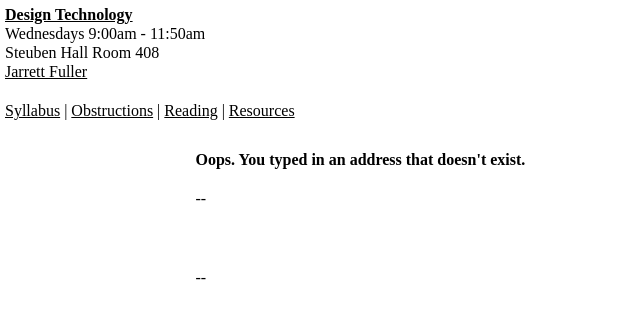
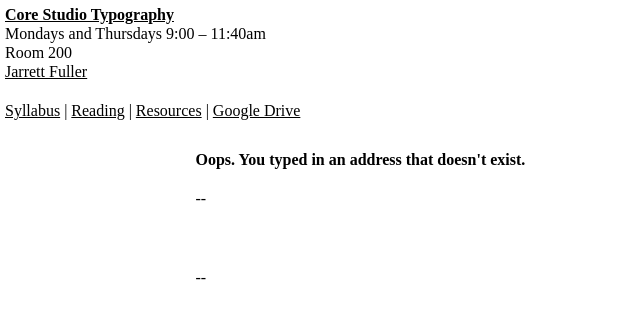
Before and after one commit to jarrettfuller/type, a plain HTML site: page 404.html in a window 1280 px wide. Shown: the whole page, without its empty margins (0-640 px from the left). Drawn offline with Linux system fonts and the light colour scheme.

Commit message:
read me and 404

```diff
--- a/404.html
+++ b/404.html
@@ -1,24 +1,25 @@
 <!DOCTYPE html>
 <html>
     <head>
-    <head>
-    <title>Oops - Design Technology</title>
+    <title>Oops - PUCD 2025 Core Studio Typography</title>
         <meta name="viewport" content="width=device-width">
         <meta charset="UTF-8">
         <link href="styles.css" type="text/css" rel="stylesheet">
-        <link href="https://fonts.googleapis.com/css?family=Archivo" rel="stylesheet">
+<style type="text/css">
 
+
+        </style>
 
     </head>
     <body>
         <header>
-            <h1><a href="index.html">Design Technology</a></h1>
-            <p>Wednesdays 9:00am - 11:50am</p>
-            <p>Steuben Hall Room 408</p>
-            <p><a href="jfuller6@pratt.edu">Jarrett Fuller</a></p>
+            <h1><a href="index.html">Core Studio Typography</a></h1>
+            <p>Mondays and Thursdays 9:00 – 11:40am</p>
+            <p>Room 200</p>
+            <p><a href="mailto:fullerj@newschool.edu">Jarrett Fuller</a></p>
         </header>
 
-        <nav><a href="syllabus.html">Syllabus</a> | <a href="obstructions.html">Obstructions</a> | <a href="reading.html">Reading</a> | <a href="resouces.html">Resources</a>
+        <nav><a href="syllabus.html">Syllabus</a> | <a href="reading.html">Reading</a> | <a href="resources.html">Resources</a> | <a href="">Google Drive</a>
         </nav>
 
         <article>
```
Also changed, not shown: 1 other file.
